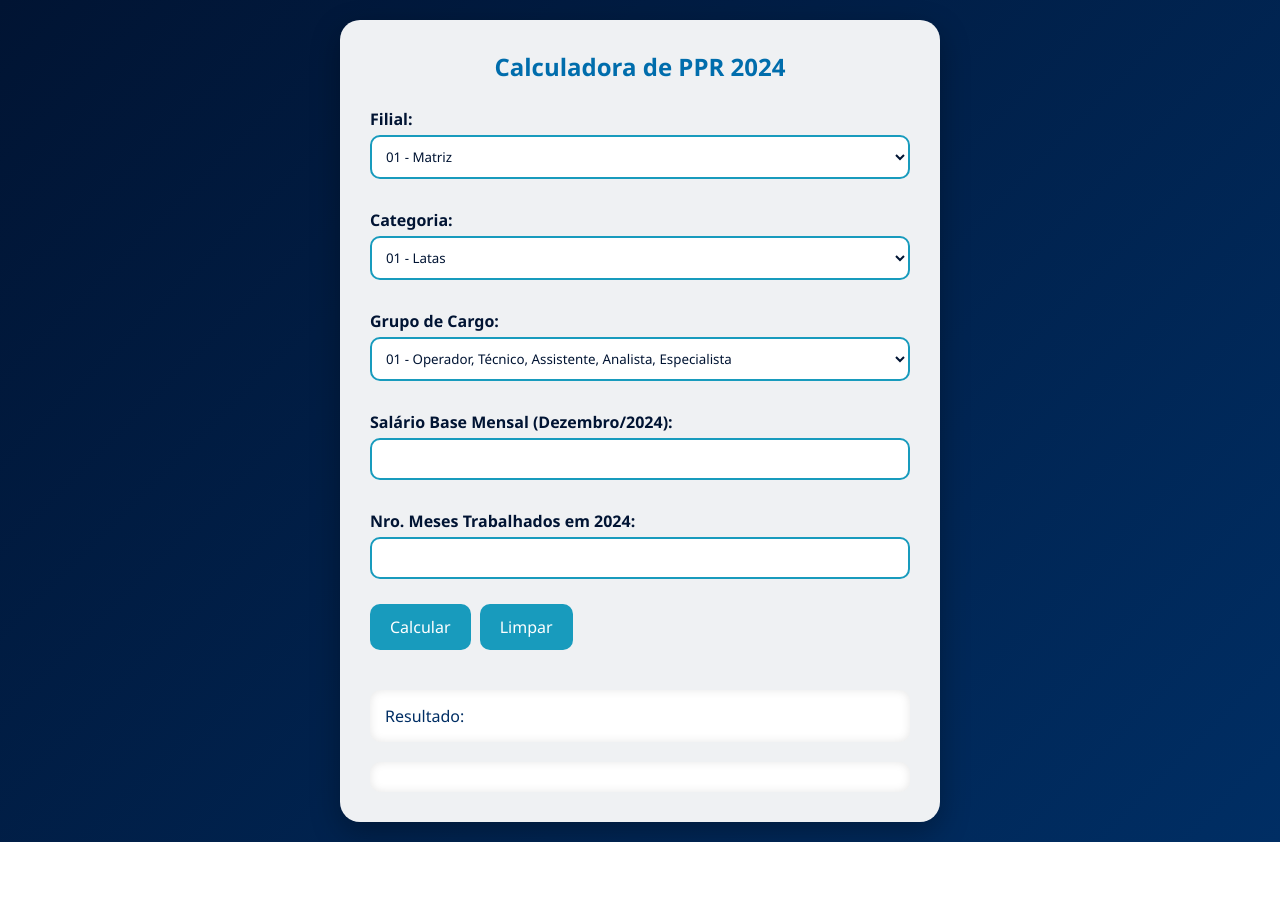
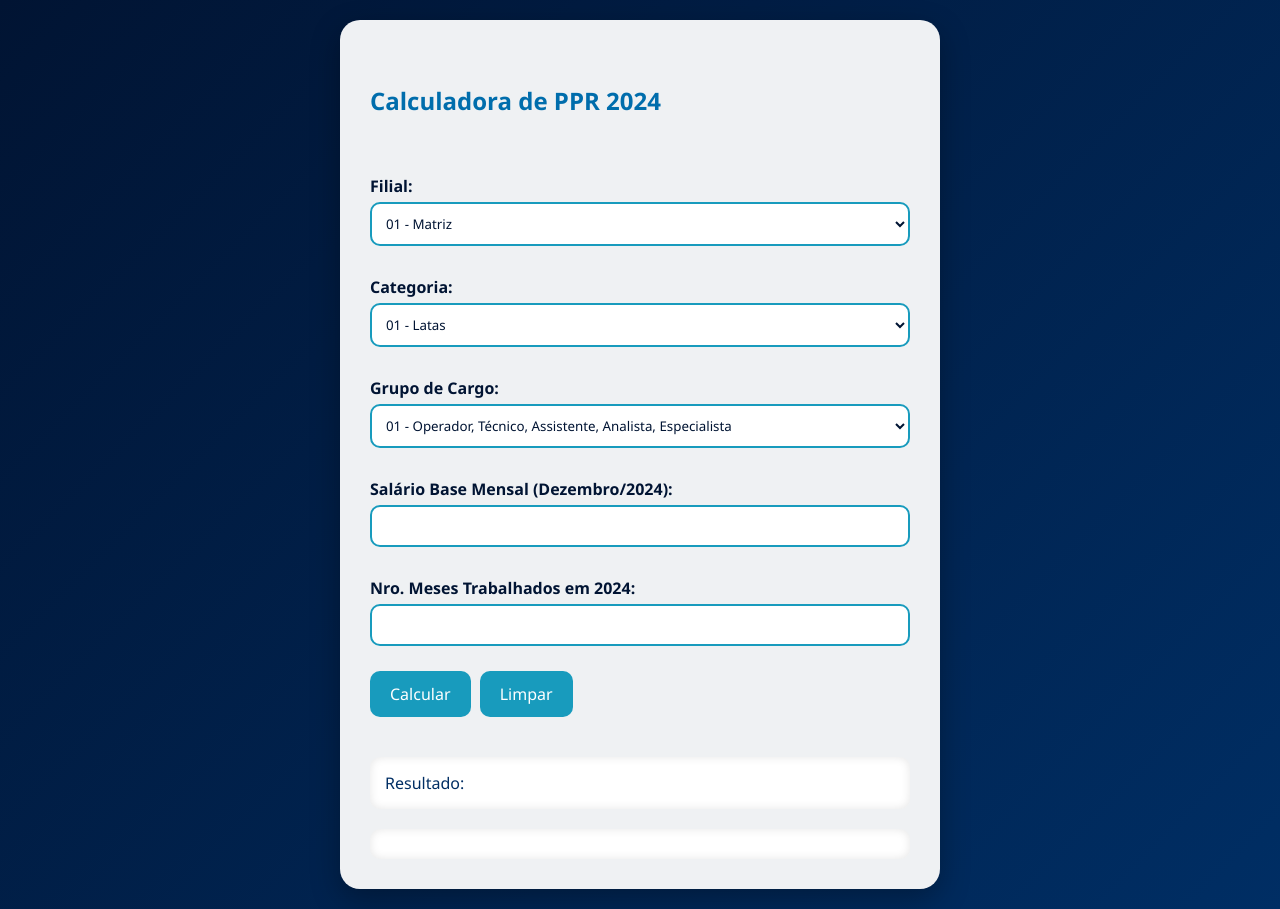
Before and after one commit to diegofausto/ppr2024, a plain HTML site: page Calculo PPR/index.html in a window 1280 px wide. Before the commit the page ends 842 px from the top, so only its background shows below. Drawn offline with Linux system fonts and the light colour scheme.

Commit message:
Update style.css

```diff
--- a/style.css
+++ b/style.css
@@ -125,3 +125,16 @@ footer a {
     transform: translateY(0);
   }
 }
+
+
+.logo {
+    height: 60px;
+
+}
+
+h1{
+    display: flex;
+    height: 100px;
+    align-items: center;
+
+}
```
